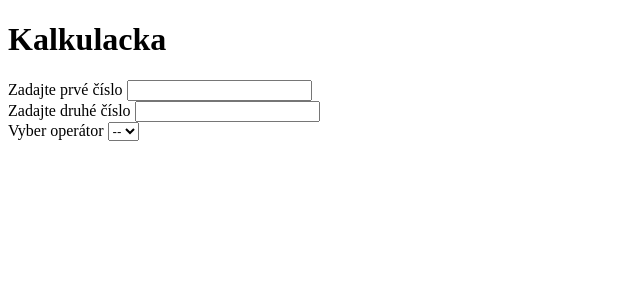
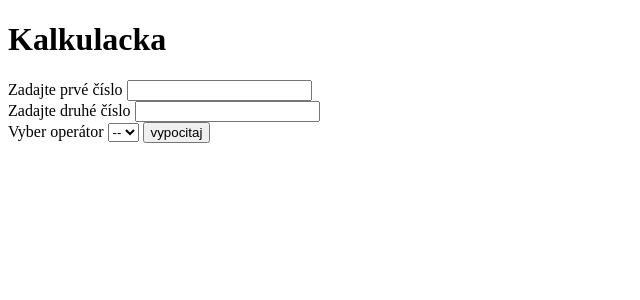
Before and after one commit to ViktorEl/formulare_1_skupina, a PHP site: page /kalkulacka.php in a window 1280 px wide. Shown: the top 300 px of the page, without its empty margins (0-640 px from the left). Run offline with PHP 8.4, Linux system fonts and the light colour scheme.

Commit message:
Vytvorenie formulara pre kalkulacku

```diff
--- a/kalkulacka.php
+++ b/kalkulacka.php
@@ -21,8 +21,8 @@
             <option value="4">*</option>
             <option value="5">/</option>
         </select>
+        <input type="submit" name="tlacidlo" value="vypocitaj">
     </form>
-
 
 </body>
 </html>
```
